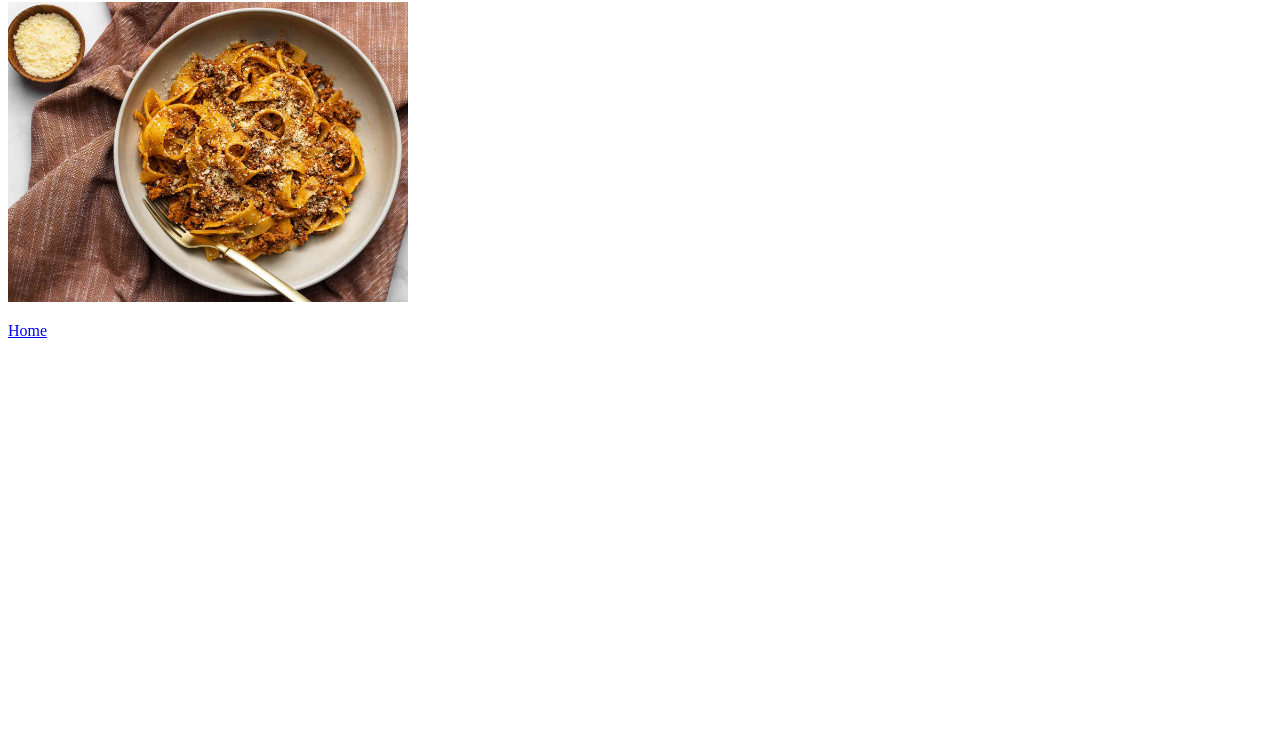
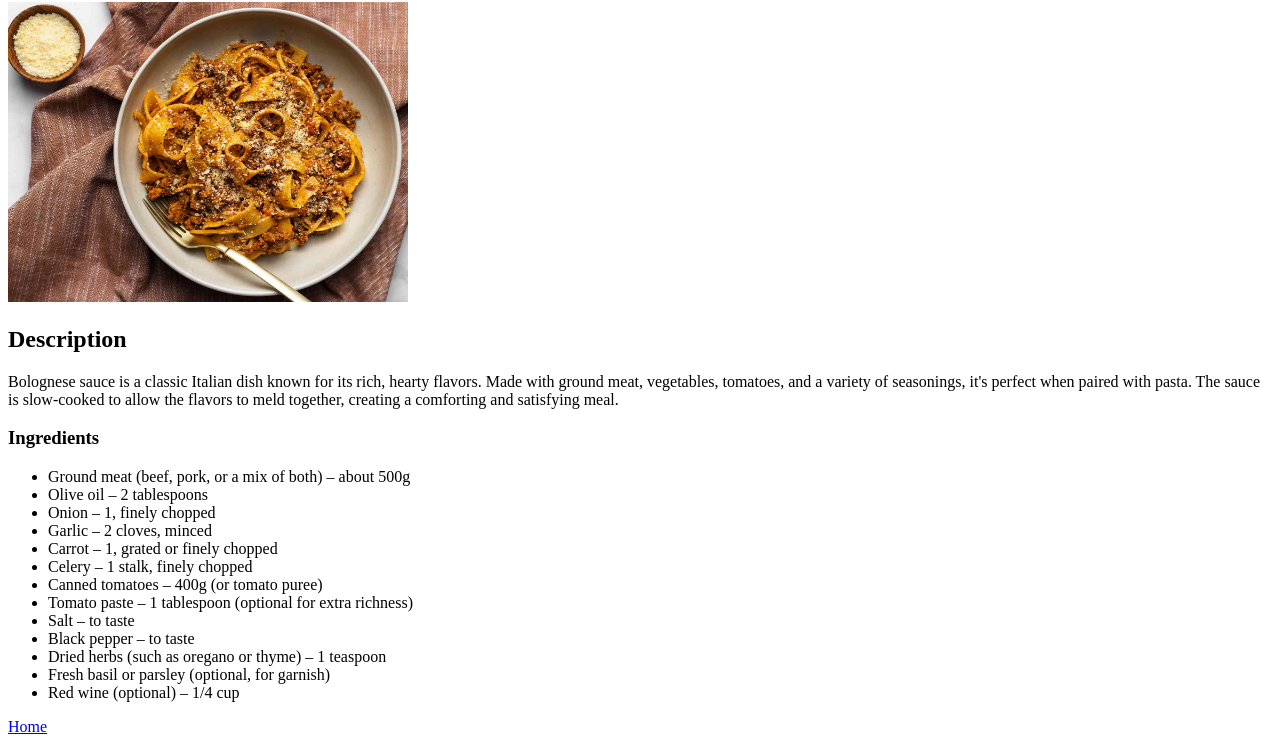
Before and after one commit to Ririkas/odin-recipes, a plain HTML site: page recipes/bolognese.html in a window 1280 px wide. Shown: the part 78-830 px from the top of the page. Before the commit the page ends 800 px from the top, so only its background shows below. Drawn offline with Linux system fonts and the light colour scheme.

Commit message:
add the recipe

```diff
--- a/recipes/bolognese.html
+++ b/recipes/bolognese.html
@@ -8,6 +8,25 @@
 <body>
     <h1>Bolognese</h1>
     <img src="../images/bolognese.jpg" alt="photo of a plate of bolognese" height="300" width="400">
+
+    <h2>Description</h2>
+    <p>Bolognese sauce is a classic Italian dish known for its rich, hearty flavors. Made with ground meat, vegetables, tomatoes, and a variety of seasonings, it's perfect when paired with pasta. The sauce is slow-cooked to allow the flavors to meld together, creating a comforting and satisfying meal.</p>
+    <h3>Ingredients</h3>
+    <ul>
+        <li>Ground meat (beef, pork, or a mix of both) – about 500g</li>
+        <li>Olive oil – 2 tablespoons</li>
+        <li>Onion – 1, finely chopped</li>
+        <li>Garlic – 2 cloves, minced</li>
+        <li>Carrot – 1, grated or finely chopped</li>
+        <li>Celery – 1 stalk, finely chopped</li>
+        <li>Canned tomatoes – 400g (or tomato puree)</li>
+        <li>Tomato paste – 1 tablespoon (optional for extra richness)</li>
+        <li>Salt – to taste</li>
+        <li>Black pepper – to taste</li>
+        <li>Dried herbs (such as oregano or thyme) – 1 teaspoon</li>
+        <li>Fresh basil or parsley (optional, for garnish)</li>
+        <li>Red wine (optional) – 1/4 cup</li>
+    </ul>
     <p><a href="../index.html">Home</a></p>
 </body>
     </html>
```
